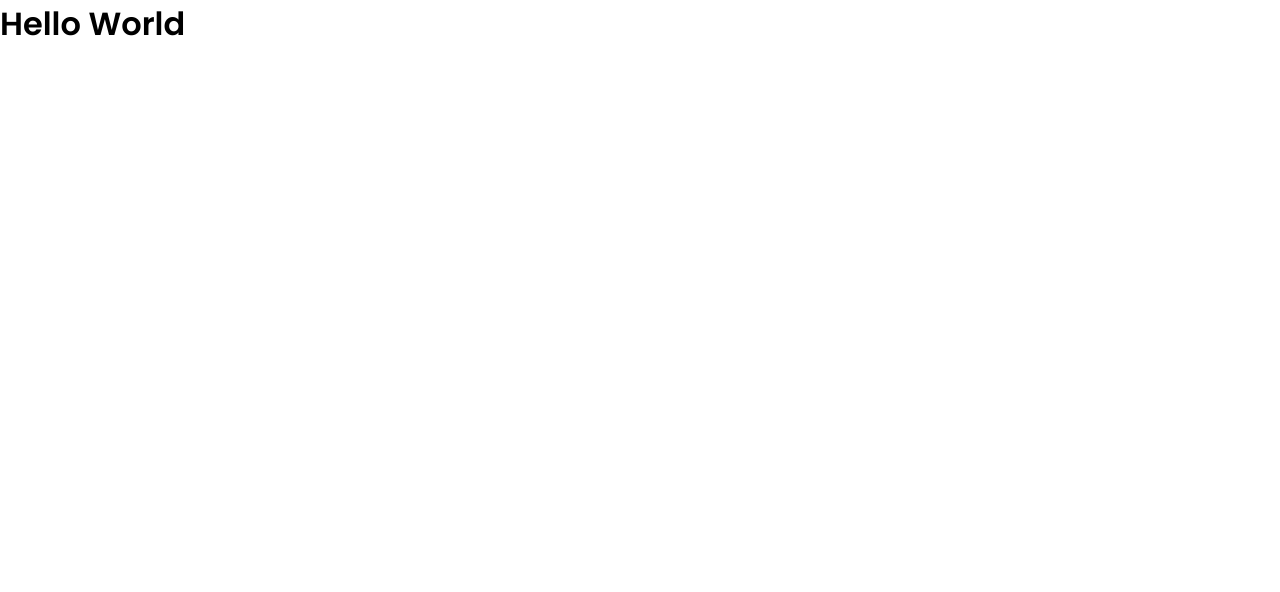
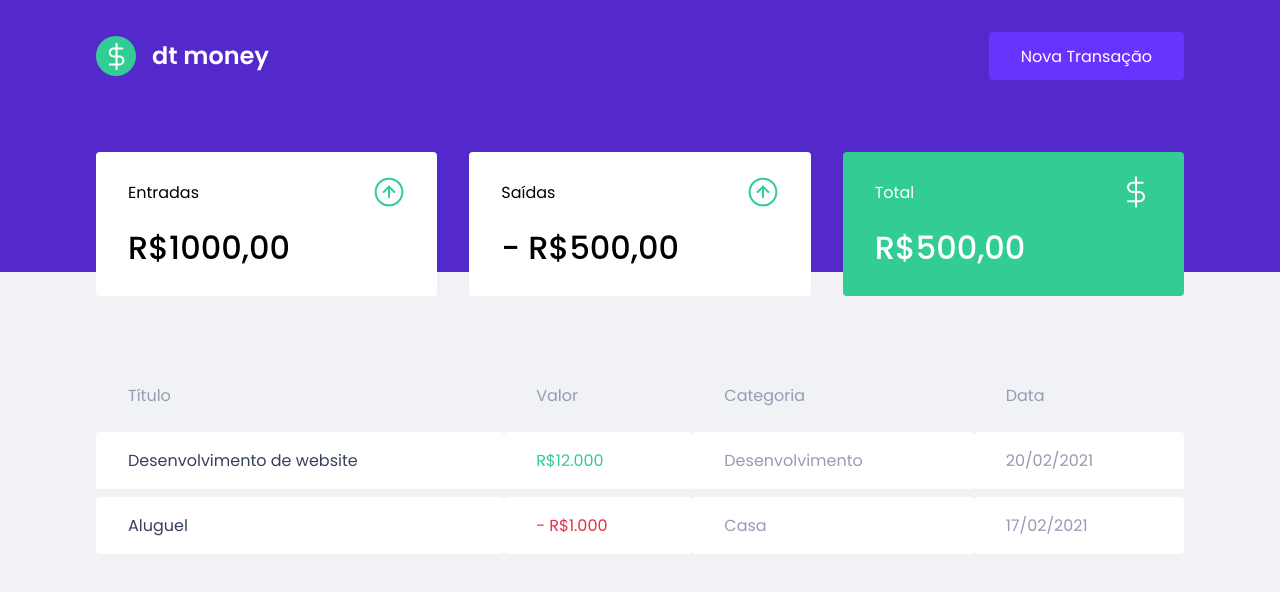
Before and after one commit to gjmoura/ignite-reactJS, a React (Create React App) app in the folder dtmoney/: page / in a window 1280 px wide. Shown: the top 592 px of the page. Built offline with nearby package versions, Linux system fonts and the light colour scheme.

Commit message:
Componentização da aplicação

```diff
--- a/dtmoney/src/App.tsx
+++ b/dtmoney/src/App.tsx
@@ -1,11 +1,14 @@
 import { GlobalStyle } from "./assets/styles/global";
+import { Dashboard } from "./components/Dashboard";
+import { Header } from "./components/Header";
 
 export function App() {
   return (
-    <div className="App">
-      <h1>Hello World</h1>
+    <>
+      <Header />
+      <Dashboard />
       <GlobalStyle />
-    </div>
+    </>
   );
 }
 
--- a/dtmoney/src/assets/styles/global.ts
+++ b/dtmoney/src/assets/styles/global.ts
@@ -4,6 +4,7 @@
   :root {
     --background: #f0f2f5;
     --red: #e52e4d;
+    --green: #33cc95;
     --blue: #5429cc;
 
     --blue-light: #6933ff;
@@ -11,7 +12,6 @@
     --text-title: #363f5f;
     --text-body: #969cb3;
 
-    --background: #f0f2f5;
     --shape: #ffffff;
   }
 
@@ -34,7 +34,7 @@
   }
 
   body {
-    background: var(---background);
+    background: var(--background);
     -webkit-font-smoothing: atialiased;
   }
 
--- /dev/null
+++ b/dtmoney/src/components/Dashboard/index.tsx
@@ -0,0 +1,12 @@
+import { Summary } from "../Summary";
+import { TransactionsTable } from "../TransactionsTable";
+import { Container } from "./styles";
+
+export function Dashboard() {
+  return (
+    <Container >
+      <Summary />
+      <TransactionsTable />
+    </Container>
+  );
+}
--- /dev/null
+++ b/dtmoney/src/components/Dashboard/styles.ts
@@ -0,0 +1,7 @@
+import styled from "styled-components"
+
+export const Container = styled.main`
+  max-width: 1120px;
+  margin: 0 auto;
+  padding: 2.5rem 1rem;
+`;
--- /dev/null
+++ b/dtmoney/src/components/Header/index.tsx
@@ -0,0 +1,15 @@
+import logoImg from "../../assets/logo.svg"
+import { Container, Content } from "./styles"
+
+export function Header() {
+  return (
+    <Container>
+      <Content>
+        <img src={logoImg} alt="Logo dt money"/>
+        <button type="button">
+          Nova Transação
+        </button>
+      </Content>
+    </Container>
+  )
+}
--- /dev/null
+++ b/dtmoney/src/components/Header/styles.ts
@@ -0,0 +1,31 @@
+import styled from "styled-components";
+
+export const Container = styled.header`
+  background: var(--blue);
+`;
+
+export const Content = styled.div`
+  max-width: 1120px;
+  margin: 0 auto;
+
+  padding: 2rem 1rem 12rem;
+  display: flex;
+  align-items: center;
+  justify-content: space-between;
+
+  button {
+    font-size: 1rem;
+    color: #fff;
+    background: var(--blue-light);
+    border: 0;
+    padding: 0 2rem;
+    border-radius: .25rem;
+    height: 3rem;
+
+    transition: filter 0.2s;
+
+    &:hover {
+      filter: brightness(0.9);
+    }
+  }
+`;
--- /dev/null
+++ b/dtmoney/src/components/Summary/index.tsx
@@ -0,0 +1,38 @@
+import incomeImg from '../../assets/income.svg'
+import outcomeImg from '../../assets/outcome.svg'
+import totalImg from '../../assets/total.svg'
+
+import { Container } from "./styles";
+
+export function Summary() {
+  return (
+    <Container >
+      <div>
+        <header>
+          <p>Entradas</p>
+          <img src={incomeImg} alt="Entradas" />
+        </header>
+
+        <strong>R$1000,00</strong>
+      </div>
+
+      <div>
+        <header>
+          <p>Saídas</p>
+          <img src={incomeImg} alt="Saídas" />
+        </header>
+
+        <strong>- R$500,00</strong>
+      </div>
+
+      <div className="highlight-background">
+        <header>
+          <p>Total</p>
+          <img src={totalImg} alt="Total" />
+        </header>
+
+        <strong>R$500,00</strong>
+      </div>
+    </Container>
+  );
+}
--- /dev/null
+++ b/dtmoney/src/components/Summary/styles.ts
@@ -0,0 +1,34 @@
+import styled from "styled-components";
+
+export const Container = styled.div`
+  display: grid;
+  grid-template-columns: repeat(3, 1fr);
+  gap: 2rem;
+  margin-top: -10rem;
+
+  div {
+    background: var(--shape);
+    padding: 1.5rem 2rem;
+    border-radius: .25rem;
+    color: var(--tet-title);
+
+    header {
+      display: flex;
+      align-items: center;
+      justify-content: space-between;
+    }
+
+    strong {
+      display: block;
+      margin-top: 1rem;
+      font-size: 2rem;
+      font-weight: 500;
+      line-height: 3rem;
+    }
+
+    &.highlight-background {
+      background: var(--green);
+      color: #ffffff;
+    }
+  }
+`;
--- /dev/null
+++ b/dtmoney/src/components/TransactionsTable/index.tsx
@@ -0,0 +1,34 @@
+import { Container } from "./styles";
+
+export function TransactionsTable() {
+  return (
+    <Container>
+      <table>
+        <thead>
+          <tr>
+            <th>Título</th>
+            <th>Valor</th>
+            <th>Categoria</th>
+            <th>Data</th>
+          </tr>
+        </thead>
+
+        <tbody>
+          <tr>
+            <td>Desenvolvimento de website</td>
+            <td className="deposit">R$12.000</td>
+            <td>Desenvolvimento</td>
+            <td>20/02/2021</td>
+          </tr>
+
+          <tr>
+            <td>Aluguel</td>
+            <td className="withdraw">- R$1.000</td>
+            <td>Casa</td>
+            <td>17/02/2021</td>
+          </tr>
+        </tbody>
+      </table>
+    </Container>
+  );
+}
--- /dev/null
+++ b/dtmoney/src/components/TransactionsTable/styles.ts
@@ -0,0 +1,38 @@
+import styled from "styled-components";
+
+export const Container = styled.div`
+  margin-top: 4rem;
+
+  table {
+    width: 100%;
+    border-spacing: 0 0.5rem;
+
+    th {
+      color: var(--text-body);
+      font-weight: 400;
+      padding: 1rem 2rem;
+      text-align: left;
+      line-height: 1.5rem;
+    }
+
+    td {
+      padding: 1rem 2rem;
+      border: 0;
+      background: var(--shape);
+      color: var(--text-body);
+      border-radius: .25rem;
+
+      &:first-child {
+        color: var(--text-title);
+      }
+
+      &.deposit {
+        color: var(--green);
+      }
+
+      &.withdraw {
+        color: var(--red);
+      }
+    }
+  }
+`;
```
Also changed, not shown: 2 other files (tests, documents, lock files or other folders).
